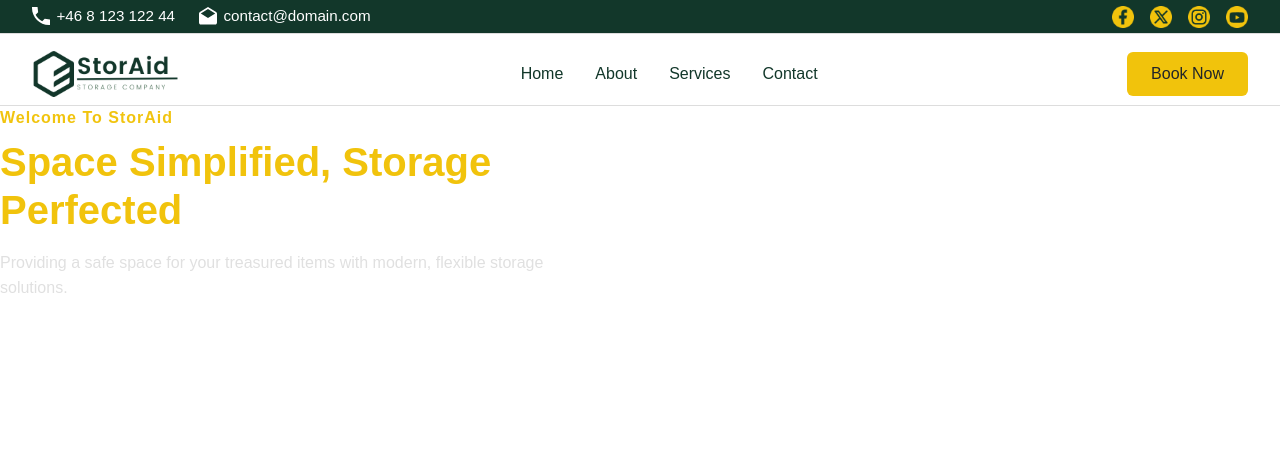
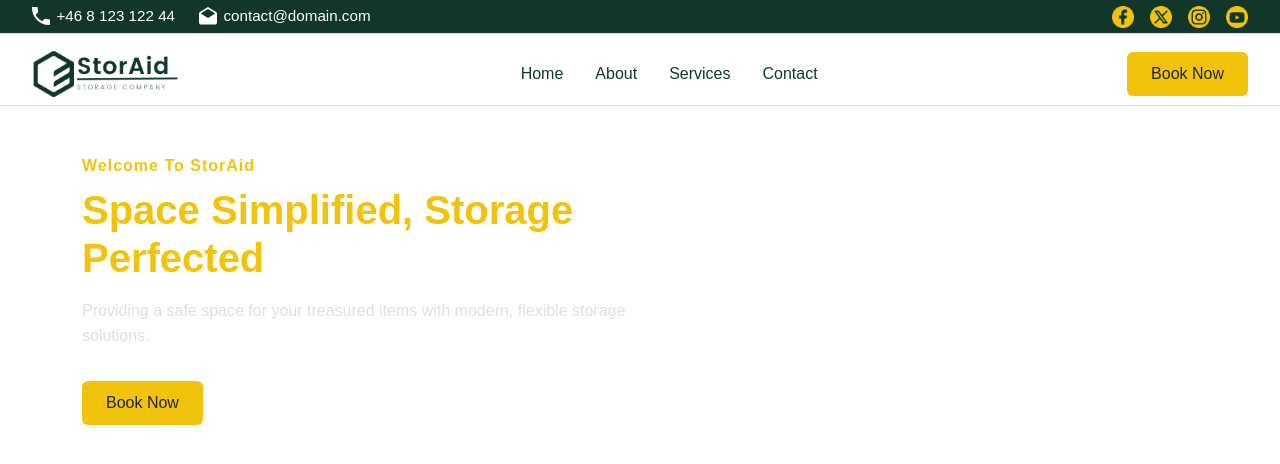
Before and after one commit to Pieplow/storaid-assignment-react, a React (Vite) app: page / in a window 1280 px wide. Shown: the top 464 px of the page. Built offline with nearby package versions, Linux system fonts and the light colour scheme.

Commit message:
worked on aligment text

```diff
--- a/src/components/sections/Hero.css
+++ b/src/components/sections/Hero.css
@@ -0,0 +1,4 @@
+.hero-section {
+  background-color: var(--clr-second-background);
+  color: var(--color-text-light);
+}
--- a/src/components/sections/hero.jsx
+++ b/src/components/sections/hero.jsx
@@ -1,15 +1,24 @@
 import 'bootstrap/dist/css/bootstrap.min.css';
 import SectionText from "../../generics/SectionText";
 import Button from "../../generics/Button";
-
+import heroImage from "../../assets/hero-image.svg";
 
 function Hero() {
   return (
-    <header className="hero">
-        <SectionText
+    <header className="hero-section py-5 text-white">
+      <div className="container">
+        <div className="row align-items-center">
+          <div className="col-md-6 text-center text-md-start">
+            <SectionText
               title="Space Simplified, Storage Perfected"
               text="Providing a safe space for your treasured items with modern, flexible storage solutions."
             />
+            <Button />
+          </div>
+
+
+        </div>
+      </div>
     </header>
   );
 }
```
Also changed, not shown: src/assets/hero-image.svg (added).
